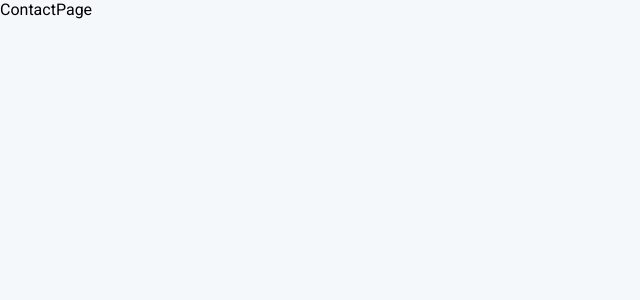
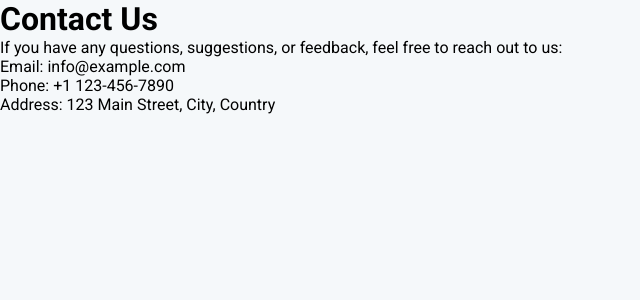
Before and after one commit to the-yurco/IntVyew-FE, a React (Create React App) app: page /contact in a window 1280 px wide. Shown: the top 300 px of the page, without its empty margins (0-640 px from the left). Built offline with nearby package versions, Linux system fonts and the light colour scheme.

Commit message:
Update ContactPage.tsx

```diff
--- a/src/pages/ContactPage.tsx
+++ b/src/pages/ContactPage.tsx
@@ -1,9 +1,20 @@
 import React from 'react';
 
-type Props = {};
-
-const ContactPage = (props: Props) => {
-	return <div>ContactPage</div>;
+const ContactPage: React.FC = () => {
+	return (
+		<div className="contact-container">
+			<h1 className="contact-title">Contact Us</h1>
+			<p>
+				If you have any questions, suggestions, or feedback, feel free to reach
+				out to us:
+			</p>
+			<ul>
+				<li>Email: info@example.com</li>
+				<li>Phone: +1 123-456-7890</li>
+				<li>Address: 123 Main Street, City, Country</li>
+			</ul>
+		</div>
+	);
 };
 
 export default ContactPage;
```
